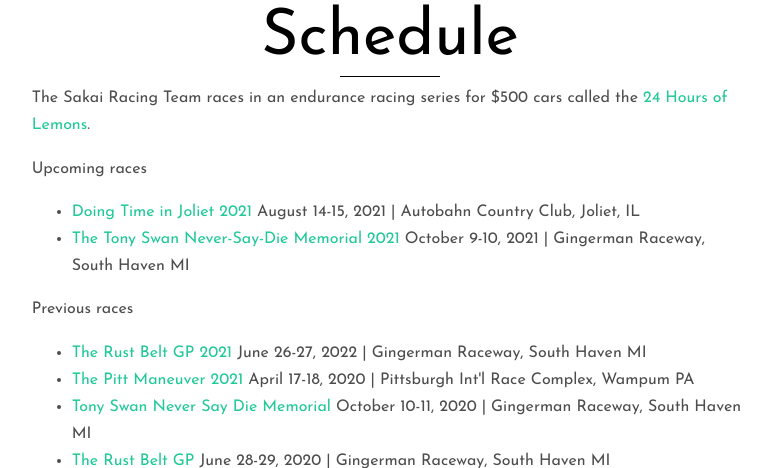
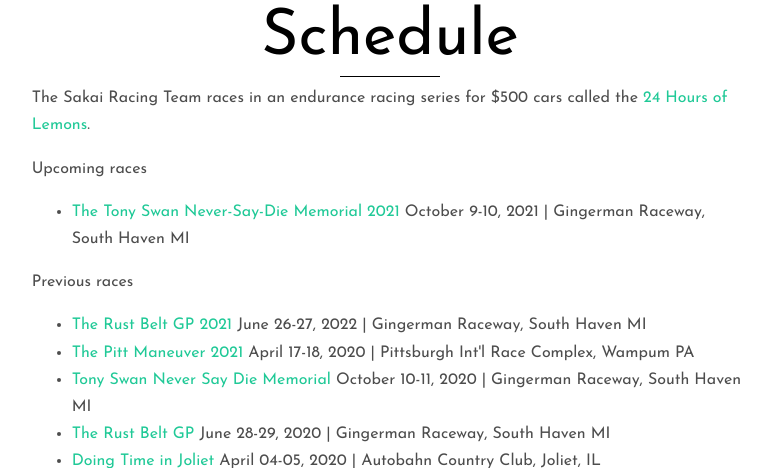
Before and after one commit to csev/sakaiger, a PHP site: page /sakaicar/schedule.php in a window 1280 px wide. Shown: the part 172-640 px from the top of the page, without its empty margins (250-1021 px from the left). Run offline with PHP 8.4, Linux system fonts and the light colour scheme; some libraries are stand-ins or nearby versions; some web fonts are replaced.

Commit message:
Update schedule

```diff
--- a/sakaicar/schedule.php
+++ b/sakaicar/schedule.php
@@ -34,13 +34,6 @@ The Sakai Racing Team races in an endurance racing series for $500 cars called t
 <p>Upcoming races</p>
 <p>
 <ul>
-<li>
-<a href="https://24hoursoflemons.com/race/?id=298" target="_blank">
-Doing Time in Joliet 2021
-</a>
-August 14-15, 2021 |
-Autobahn Country Club, Joliet, IL
-</li>
 <li>
 <a href="https://24hoursoflemons.com/race/?id=302" target="_blank">
 The Tony Swan Never-Say-Die Memorial 2021
```
